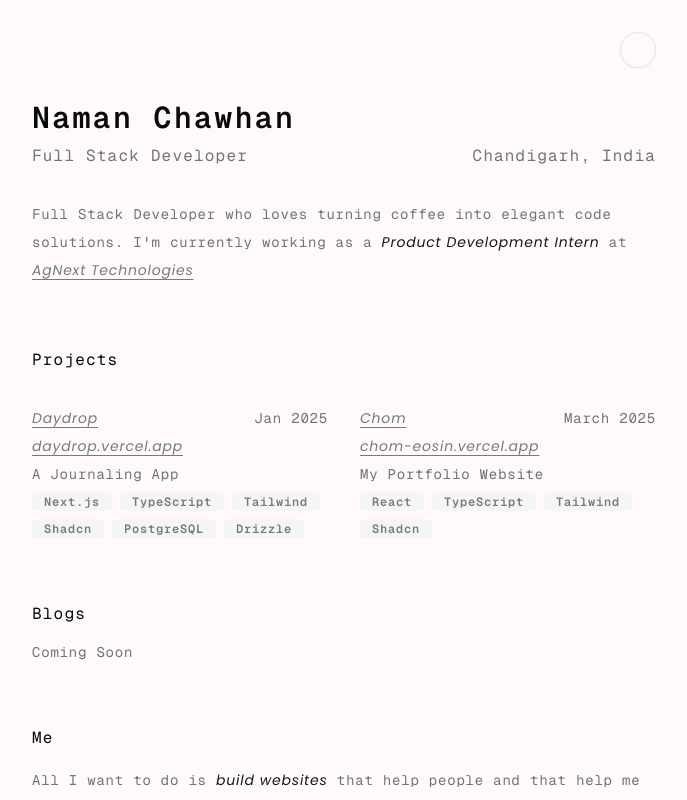
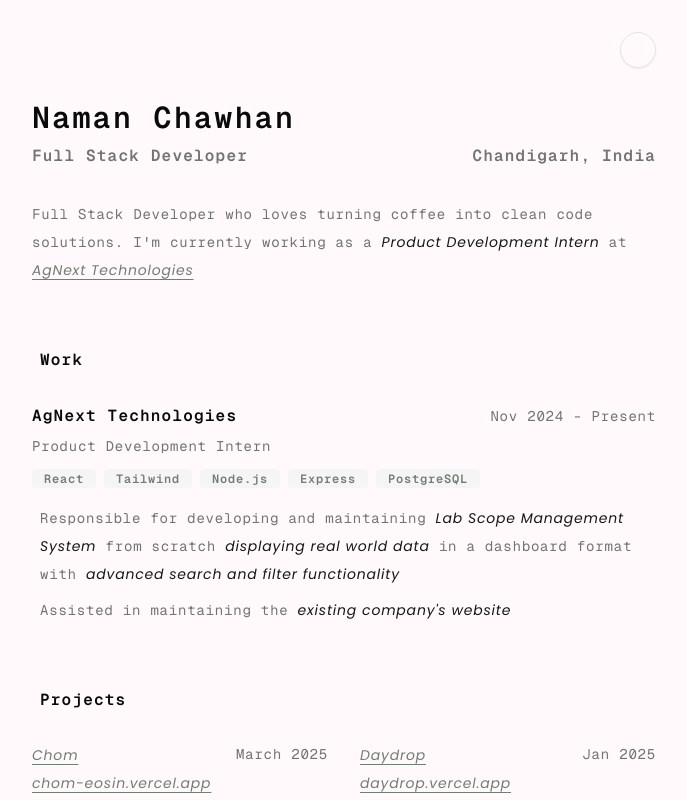
Before and after one commit to namannc13/chom, a React (Vite) app: page / in a window 1280 px wide. Shown: the top 800 px of the page, without its empty margins (296-983 px from the left). Built offline with nearby package versions, Linux system fonts and the light colour scheme; a web font is replaced by a local one.

Commit message:
Added Work Section

```diff
--- a/src/App.tsx
+++ b/src/App.tsx
@@ -8,6 +8,8 @@
 import Heading from "./components/heading";
 import Project from "./components/project";
 import { projects } from "./data/projects";
+import { work } from "./data/work";
+import Work from "./components/work";
 
 function Navbar() {
   return (
@@ -34,8 +36,8 @@
         </div>
       </div>
       <Para>
-        Full Stack Developer who loves turning coffee into elegant code
-        solutions. I'm currently working as a{" "}
+        Full Stack Developer who loves turning coffee into clean code solutions.
+        I'm currently working as a{" "}
         <Highlight>Product Development Intern</Highlight> at{" "}
         <Link
           href="https://agnext.com/"
@@ -52,7 +54,7 @@
   return (
     <footer className="md:px-10 lg:px-36 xl:px-76 border-t border-border py-4 flex justify-between">
       <p className="text-sm text-muted-foreground flex items-center gap-2">
-        Made with <i className="hgi hgi-stroke hgi-heart-remove"></i>  by Naman
+        Made with <i className="hgi hgi-stroke hgi-heart-remove"></i> by Naman
       </p>
       <div className="flex gap-2">
         <p className="text-sm text-muted-foreground">2025</p>
@@ -69,6 +71,21 @@
       <main className="md:mx-10 lg:mx-36 xl:mx-76 pb-8 ">
         <div className="flex flex-col gap-16">
           <TopSection />
+
+          <Section header="Work" className="gap-8">
+            <div className="flex flex-col gap-8">
+              {work.map((work) => (
+                <Work
+                  key={work.id}
+                  name={work.name}
+                  company={work.company}
+                  duration={work.duration}
+                  description={work.description}
+                  technologies={work.technologies}
+                />
+              ))}
+            </div>
+          </Section>
 
           <Section header="Projects" className="gap-8">
             <div className="grid grid-cols-1 md:grid-cols-2 gap-8">
--- a/src/components/heading.tsx
+++ b/src/components/heading.tsx
@@ -8,7 +8,12 @@
   className?: string;
 }) {
   return (
-    <h4 className={cn("text-md font-montserrat tracking-[0.075em]", className)}>
+    <h4
+      className={cn(
+        "text-md font-montserrat tracking-[0.075em] flex items-center gap-2 font-semibold",
+        className
+      )}
+    >
       {children}
     </h4>
   );
--- a/src/components/para.tsx
+++ b/src/components/para.tsx
@@ -1,5 +1,17 @@
-function Para({ children }: { children: React.ReactNode }) {
-  return <p className="text-sm leading-7 text-muted-foreground">{children}</p>;
+import { cn } from "@/lib/utils";
+
+function Para({
+  children,
+  className,
+}: {
+  children: React.ReactNode;
+  className?: string;
+}) {
+  return (
+    <div className={cn("text-sm leading-7 text-muted-foreground", className)}>
+      {children}
+    </div>
+  );
 }
 
 export default Para;
--- a/src/components/project.tsx
+++ b/src/components/project.tsx
@@ -1,6 +1,7 @@
 import Link from "./link";
 import Para from "./para";
 import Badge from "./badge";
+import Highlight from "./highlight";
 
 function Project({
   name,
@@ -15,7 +16,7 @@
   link: string;
   deployment: string;
   deployedLink: string;
-  description: string;
+  description: { text: string; highlight?: boolean }[][];
   technologies: {
     id: number;
     name: string;
@@ -23,24 +24,36 @@
   year: string;
 }) {
   return (
-    <div className="flex flex-col gap-1">
+    <div className="flex flex-col gap-2">
       <div className="flex justify-between items-center">
         <Link href={link} className="underline underline-offset-4">
           {name}
         </Link>
-        <Para>{year}</Para>
+        <Para className="!leading-normal">{year}</Para>
       </div>
       <Link href={deployedLink} className="underline underline-offset-4">
         {deployment}
       </Link>
-      <Para>{description}</Para>
-      <div className="flex flex-wrap gap-2">
+      <div className="flex flex-wrap gap-2 pt-2">
         {technologies.map((technology) => (
           <Badge key={technology.id} id={technology.id}>
             {technology.name}
           </Badge>
         ))}
       </div>
+      <Para className="!leading-normal pt-2">
+        {description.map((item, index) => (
+          <div key={index}>
+            {item.map((segment, i) =>
+              segment.highlight ? (
+                <Highlight key={i}>{segment.text}</Highlight>
+              ) : (
+                segment.text
+              )
+            )}
+          </div>
+        ))}
+      </Para>
     </div>
   );
 }
--- a/src/components/section.tsx
+++ b/src/components/section.tsx
@@ -12,7 +12,10 @@
 }) {
   return (
     <div className={cn("flex flex-col gap-4", className)}>
-      <Heading>{header}</Heading>
+      <Heading>
+        <i className="hgi hgi-stroke hgi-magic-wand-02 text-diff"></i>
+        {header}
+      </Heading>
       {children}
     </div>
   );
--- /dev/null
+++ b/src/components/work.tsx
@@ -0,0 +1,51 @@
+import Heading from "./heading";
+import Para from "./para";
+import Highlight from "./highlight";
+import Badge from "./badge";
+
+function Work({
+  name,
+  company,
+  duration,
+  description,
+  technologies,
+}: {
+  name: String;
+  company: String;
+  duration: String;
+  description: { text: string; highlight?: boolean }[][];
+  technologies: { id: number; name: string }[];
+}) {
+  return (
+    <div className="flex flex-col gap-2">
+      <div className="flex justify-between items-center">
+        <Heading>{company}</Heading>
+        <Para className="!leading-normal">{duration}</Para>
+      </div>
+      <Para className="!leading-normal">{name}</Para>
+      <div className="flex flex-wrap gap-2 pt-1 pb-2">
+        {technologies.map((technology) => (
+          <Badge key={technology.id} id={technology.id}>
+            {technology.name}
+          </Badge>
+        ))}
+      </div>
+      {description.map((item, index) => (
+        <Para className=" flex gap-2" key={index}>
+          <i className="hgi hgi-stroke hgi-arrow-right-01 "></i>
+          <div>
+            {item.map((segment, i) =>
+              segment.highlight ? (
+                <Highlight key={i}>{segment.text}</Highlight>
+              ) : (
+                segment.text
+              )
+            )}
+          </div>
+        </Para>
+      ))}
+    </div>
+  );
+}
+
+export default Work;
--- a/src/data/projects.ts
+++ b/src/data/projects.ts
@@ -1,11 +1,38 @@
 export const projects = [
   {
     id: 1,
+    name: "Chom",
+    link: "https://github.com/namannc13/chom",
+    deployment: "chom-eosin.vercel.app",
+    deployedLink: "https://chom-eosin.vercel.app/",
+    description: [[{ text: "My Portfolio Website" }]],
+    technologies: [
+      {
+        id: 1,
+        name: "React",
+      },
+      {
+        id: 2,
+        name: "TypeScript",
+      },
+      {
+        id: 3,
+        name: "Tailwind",
+      },
+      {
+        id: 4,
+        name: "Shadcn",
+      },
+    ],
+    year: "March 2025",
+  },
+  {
+    id: 2,
     name: "Daydrop",
     link: "https://github.com/namannc13/daydrop",
     deployment: "daydrop.vercel.app",
     deployedLink: "https://daydrop.vercel.app/",
-    description: "A Journaling App",
+    description: [[{ text: "A Journaling App which I use daily to track my day" }]],
     technologies: [
       {
         id: 1,
@@ -34,31 +61,4 @@
     ],
     year: "Jan 2025",
   },
-  {
-    id: 2,
-    name: "Chom",
-    link: "https://github.com/namannc13/chom",
-    deployment: "chom-eosin.vercel.app",
-    deployedLink: "https://chom-eosin.vercel.app/",
-    description: "My Portfolio Website",
-    technologies: [
-      {
-        id: 1,
-        name: "React",
-      },
-      {
-        id: 2,
-        name: "TypeScript",
-      },
-      {
-        id: 3,
-        name: "Tailwind",
-      },
-      {
-        id: 4,
-        name: "Shadcn",
-      },
-    ],
-    year: "March 2025",
-  },
 ];
--- /dev/null
+++ b/src/data/work.ts
@@ -0,0 +1,31 @@
+export const work = [
+  {
+    id: 1,
+    name: "Product Development Intern",
+    company: "AgNext Technologies",
+    duration: "Nov 2024 - Present",
+    description: [
+      [
+        { text: "Responsible for developing and maintaining " },
+        { text: "Lab Scope Management System", highlight: true },
+        { text: " from scratch " },
+        { text: "displaying real world data", highlight: true },
+        {
+          text: " in a dashboard format with ",
+        },
+        { text: "advanced search and filter functionality", highlight: true },
+      ],
+      [
+        { text: "Assisted in maintaining the " },
+        { text: "existing company's website", highlight: true },
+      ],
+    ],
+    technologies: [
+      { id: 1, name: "React" },
+      { id: 3, name: "Tailwind" },
+      { id: 2, name: "Node.js" },
+      { id: 4, name: "Express" },
+      { id: 5, name: "PostgreSQL" },
+    ],
+  },
+];
```
